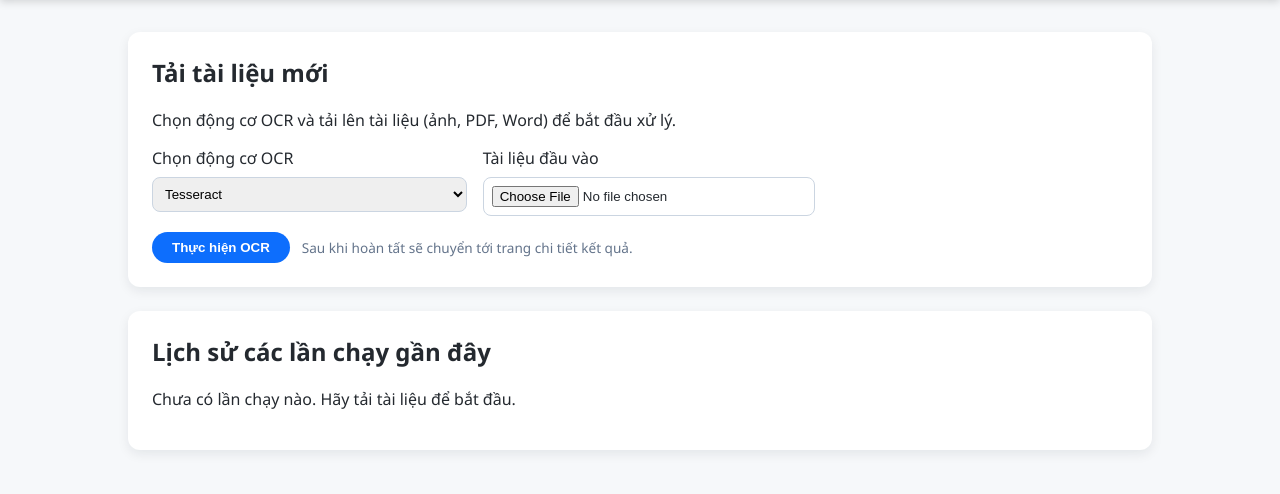
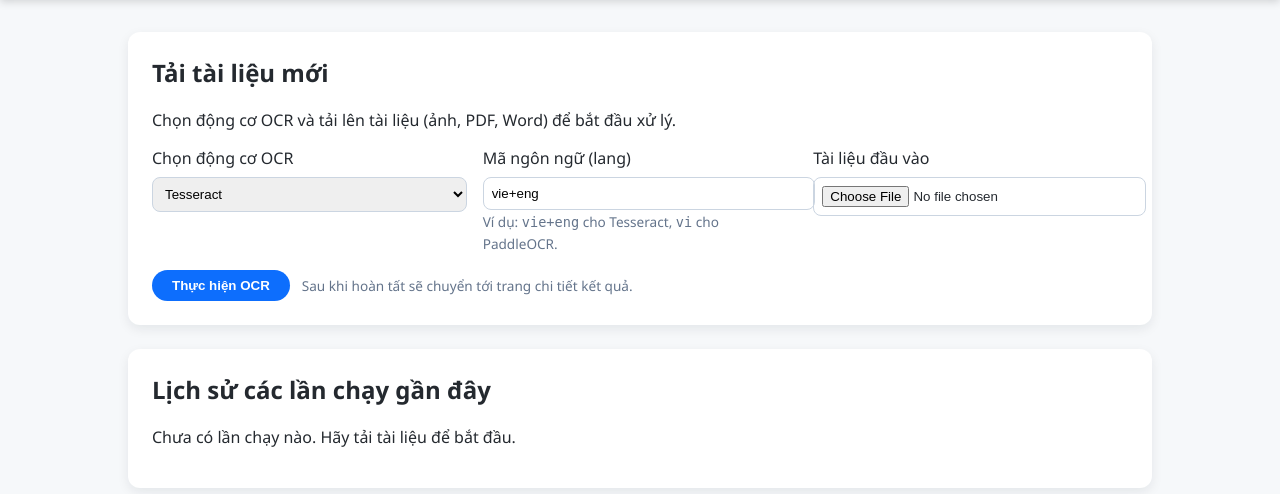
Before and after one commit to cleondev/OCR, a FastAPI app: page / in a window 1280 px wide. Shown: the part 110-604 px from the top of the page. Run offline with FastAPI, Linux system fonts and the light colour scheme; data that the repository does not hold is empty.

Commit message:
Enable per-run language selection for Paddle OCR

```diff
--- a/app/main.py
+++ b/app/main.py
@@ -7,6 +7,7 @@ from fastapi import FastAPI, File, Form, HTTPException, UploadFile, Request
 from fastapi.responses import FileResponse, HTMLResponse, RedirectResponse
 from fastapi.templating import Jinja2Templates
 
+from sqlalchemy import inspect, text
 from sqlalchemy.orm import selectinload
 
 from .database import Base, engine, session_scope
@@ -32,8 +33,23 @@ def format_confidence(value: float | None) -> str | None:
 
 templates.env.filters["format_confidence"] = format_confidence
 
+
+def _ensure_language_column() -> None:
+    inspector = inspect(engine)
+    columns = {column["name"] for column in inspector.get_columns("ocr_runs")}
+    if "language" not in columns:
+        with engine.connect() as connection:
+            connection.execute(text("ALTER TABLE ocr_runs ADD COLUMN language VARCHAR(50)"))
+            connection.commit()
+
+
 Base.metadata.create_all(bind=engine)
+_ensure_language_column()
 ocr_service = OCRService()
+
+
+def _default_lang_for(engine: str) -> str:
+    return ocr_service.default_language_for(engine) or ""
 
 
 def _detach_run(session, run: OCRRun) -> OCRRun:
@@ -71,9 +87,9 @@ def _load_run(run_id: int) -> OCRRun | None:
 
 
 @app.post("/api/v1/ocr", response_model=OCRResponseSchema)
-async def run_ocr(engine: str = "tesseract", file: UploadFile = File(...)):
+async def run_ocr(engine: str = "tesseract", file: UploadFile = File(...), lang: str | None = None):
     try:
-        run = ocr_service.process(file=file, engine_name=engine)
+        run = ocr_service.process(file=file, engine_name=engine, lang=lang)
     except Exception as exc:  # pragma: no cover - guard rails
         raise HTTPException(status_code=400, detail=str(exc)) from exc
     return {"run": run}
@@ -81,7 +97,7 @@ async def run_ocr(engine: str = "tesseract", file: UploadFile = File(...)):
 
 @app.get("/api/v1/ocr/engines", response_model=list[str])
 async def list_engines():
-    return list(ocr_service.engines.keys())
+    return ocr_service.list_engines()
 
 
 @app.get("/api/v1/ocr", response_model=list[OCRRunSchema])
@@ -100,8 +116,10 @@ async def get_run(run_id: int):
 @app.get("/", response_class=HTMLResponse)
 async def home(request: Request):
     runs = _load_runs()
-    engines = list(ocr_service.engines.keys())
-    selected_engine = "tesseract" if "tesseract" in ocr_service.engines else (engines[0] if engines else "")
+    engines = ocr_service.list_engines()
+    selected_engine = "tesseract" if "tesseract" in engines else (engines[0] if engines else "")
+    selected_lang = _default_lang_for(selected_engine) if selected_engine else ""
+    default_langs = {engine: _default_lang_for(engine) for engine in engines}
     return templates.TemplateResponse(
         "index.html",
         {
@@ -109,6 +127,8 @@ async def home(request: Request):
             "runs": runs,
             "engines": engines,
             "selected_engine": selected_engine,
+            "selected_lang": selected_lang,
+            "engine_default_langs": default_langs,
             "error": None,
             "now": datetime.utcnow(),
         },
@@ -119,13 +139,16 @@ async def home(request: Request):
 async def upload_document(
     request: Request,
     engine: str = Form("tesseract"),
+    lang: str | None = Form(None),
     file: UploadFile = File(...),
 ):
-    engines = list(ocr_service.engines.keys())
+    engines = ocr_service.list_engines()
     try:
-        run = ocr_service.process(file=file, engine_name=engine)
+        run = ocr_service.process(file=file, engine_name=engine, lang=lang)
     except Exception as exc:  # pragma: no cover - guard rails
         runs = _load_runs()
+        selected_lang = lang or _default_lang_for(engine)
+        default_langs = {name: _default_lang_for(name) for name in engines}
         return templates.TemplateResponse(
             "index.html",
             {
@@ -133,6 +156,8 @@ async def upload_document(
                 "runs": runs,
                 "engines": engines,
                 "selected_engine": engine,
+                "selected_lang": selected_lang,
+                "engine_default_langs": default_langs,
                 "error": str(exc),
                 "now": datetime.utcnow(),
             },
--- a/app/models.py
+++ b/app/models.py
@@ -15,6 +15,7 @@ class OCRRun(Base):
     id: Mapped[int] = mapped_column(Integer, primary_key=True, index=True)
     created_at: Mapped[datetime] = mapped_column(DateTime, default=datetime.utcnow)
     engine: Mapped[str] = mapped_column(String(50))
+    language: Mapped[Optional[str]] = mapped_column(String(50), nullable=True)
     original_file_path: Mapped[str] = mapped_column(String)
     converted_file_path: Mapped[Optional[str]] = mapped_column(String, nullable=True)
     summary_text: Mapped[Optional[str]] = mapped_column(Text, nullable=True)
--- a/app/schemas.py
+++ b/app/schemas.py
@@ -33,6 +33,7 @@ class OCRRunSchema(BaseModel):
     id: int
     created_at: datetime
     engine: str
+    language: Optional[str]
     original_file_path: Path
     converted_file_path: Optional[Path]
     summary_text: Optional[str]
--- a/app/services/ocr_service.py
+++ b/app/services/ocr_service.py
@@ -2,7 +2,7 @@ from __future__ import annotations
 
 import uuid
 from pathlib import Path
-from typing import Dict, List, Tuple
+from typing import Callable, Dict, List, Optional, Tuple
 
 from fastapi import UploadFile
 from sqlalchemy.orm import selectinload
@@ -27,25 +27,45 @@ from .tesseract_engine import TesseractEngine
 class OCRService:
     def __init__(self) -> None:
         self.preprocessor = ImagePreprocessor()
-        self.engines: Dict[str, OCREngine] = {
-            "tesseract": TesseractEngine(),
-            "paddle": PaddleOCREngine(),
+        self._engine_factories: Dict[str, Callable[[Optional[str]], OCREngine]] = {
+            "tesseract": lambda lang=None: TesseractEngine(lang=lang),
+            "paddle": lambda lang=None: PaddleOCREngine(lang=lang),
         }
 
-    def get_engine(self, name: str) -> OCREngine:
-        if name not in self.engines:
-            raise ValueError(f"Unsupported OCR engine: {name}")
-        return self.engines[name]
+    def list_engines(self) -> List[str]:
+        return list(self._engine_factories.keys())
 
-    def process(self, file: UploadFile, engine_name: str) -> OCRRun:
-        engine = self.get_engine(engine_name)
+    def get_engine(self, name: str, *, lang: Optional[str] = None) -> OCREngine:
+        try:
+            factory = self._engine_factories[name]
+        except KeyError as exc:  # pragma: no cover - guard rails
+            raise ValueError(f"Unsupported OCR engine: {name}") from exc
+        engine = factory(lang)
+        if lang is not None and hasattr(engine, "set_language"):
+            engine.set_language(lang)
+        return engine
+
+    def default_language_for(self, name: str) -> Optional[str]:
+        if name == "tesseract":
+            return settings.tess_lang
+        if name == "paddle":
+            return settings.paddle_lang
+        return None
+
+    def process(self, file: UploadFile, engine_name: str, *, lang: Optional[str] = None) -> OCRRun:
+        resolved_lang = (lang.strip() if lang else None) or self.default_language_for(engine_name)
+        engine = self.get_engine(engine_name, lang=resolved_lang)
         run_dir = settings.data_dir / uuid.uuid4().hex
         original_dir = run_dir / "original"
         original_dir.mkdir(parents=True, exist_ok=True)
         original_path = original_dir / file.filename
         save_upload_file(file, original_path)
 
-        run = OCRRun(engine=engine.name, original_file_path=str(original_path))
+        run = OCRRun(
+            engine=engine.name,
+            original_file_path=str(original_path),
+            language=resolved_lang,
+        )
 
         images: List[Tuple[Path, Image.Image]] = []
         converted_pdf_path: Path | None = None
--- a/app/templates/index.html
+++ b/app/templates/index.html
@@ -10,11 +10,33 @@
   <form action="/upload" method="post" enctype="multipart/form-data" class="grid two js-loading-form">
     <label>
       <span>Chọn động cơ OCR</span>
-      <select name="engine" style="width: 100%; padding: 0.5rem; border-radius: 8px; border: 1px solid #cbd5e1; margin-top: 0.5rem;">
+      <select
+        id="engine-select"
+        name="engine"
+        style="width: 100%; padding: 0.5rem; border-radius: 8px; border: 1px solid #cbd5e1; margin-top: 0.5rem;"
+      >
         {% for engine in engines %}
-        <option value="{{ engine }}" {% if engine == selected_engine %}selected{% endif %}>{{ engine|capitalize }}</option>
+        <option
+          value="{{ engine }}"
+          data-default-lang="{{ engine_default_langs.get(engine, '') }}"
+          {% if engine == selected_engine %}selected{% endif %}
+        >
+          {{ engine|capitalize }}
+        </option>
         {% endfor %}
       </select>
+    </label>
+    <label>
+      <span>Mã ngôn ngữ (lang)</span>
+      <input
+        id="lang-input"
+        type="text"
+        name="lang"
+        value="{{ selected_lang }}"
+        style="width: 100%; padding: 0.5rem; border-radius: 8px; border: 1px solid #cbd5e1; margin-top: 0.5rem;"
+        placeholder="Ví dụ: vie+eng hoặc vi"
+      />
+      <span class="form-note">Ví dụ: <code>vie+eng</code> cho Tesseract, <code>vi</code> cho PaddleOCR.</span>
     </label>
     <label>
       <span>Tài liệu đầu vào</span>
@@ -33,6 +55,42 @@
   </form>
 </div>
 
+<script>
+  document.addEventListener("DOMContentLoaded", function () {
+    var select = document.getElementById("engine-select");
+    var langInput = document.getElementById("lang-input");
+    if (!select || !langInput) {
+      return;
+    }
+    var defaults = {};
+    select.querySelectorAll("option").forEach(function (option) {
+      defaults[option.value] = option.dataset.defaultLang || "";
+    });
+    var previousDefault = defaults[select.value] || "";
+    if (!langInput.value.trim()) {
+      langInput.value = previousDefault;
+    }
+    updatePlaceholder(previousDefault);
+
+    select.addEventListener("change", function () {
+      var nextDefault = defaults[select.value] || "";
+      if (!langInput.value.trim() || langInput.value === previousDefault) {
+        langInput.value = nextDefault;
+      }
+      previousDefault = nextDefault;
+      updatePlaceholder(nextDefault);
+    });
+
+    function updatePlaceholder(defaultLang) {
+      if (defaultLang) {
+        langInput.placeholder = "Ví dụ: " + defaultLang;
+      } else {
+        langInput.placeholder = "Ví dụ: vie+eng hoặc vi";
+      }
+    }
+  });
+</script>
+
 <div class="card">
   <h2>Lịch sử các lần chạy gần đây</h2>
   {% if runs %}
@@ -43,6 +101,7 @@
           <th>#</th>
           <th>Thời gian</th>
           <th>Động cơ</th>
+          <th>Ngôn ngữ</th>
           <th>Độ tin cậy</th>
           <th>Kết quả tóm tắt</th>
           <th></th>
@@ -54,6 +113,13 @@
           <td>{{ run.id }}</td>
           <td>{{ run.created_at.strftime("%d/%m/%Y %H:%M:%S") }}</td>
           <td><span class="tag">{{ run.engine|upper }}</span></td>
+          <td>
+            {% if run.language %}
+              <code>{{ run.language }}</code>
+            {% else %}
+              Mặc định
+            {% endif %}
+          </td>
           <td>
             {% if run.best_confidence is not none %}
               {{ run.best_confidence|format_confidence }}
```
Also changed, not shown: app/services/paddle_engine.py (+19 -3 lines), app/services/tesseract_engine.py (+6 -1 lines), app/templates/run_detail.html (+8 -0 lines), README.md.
